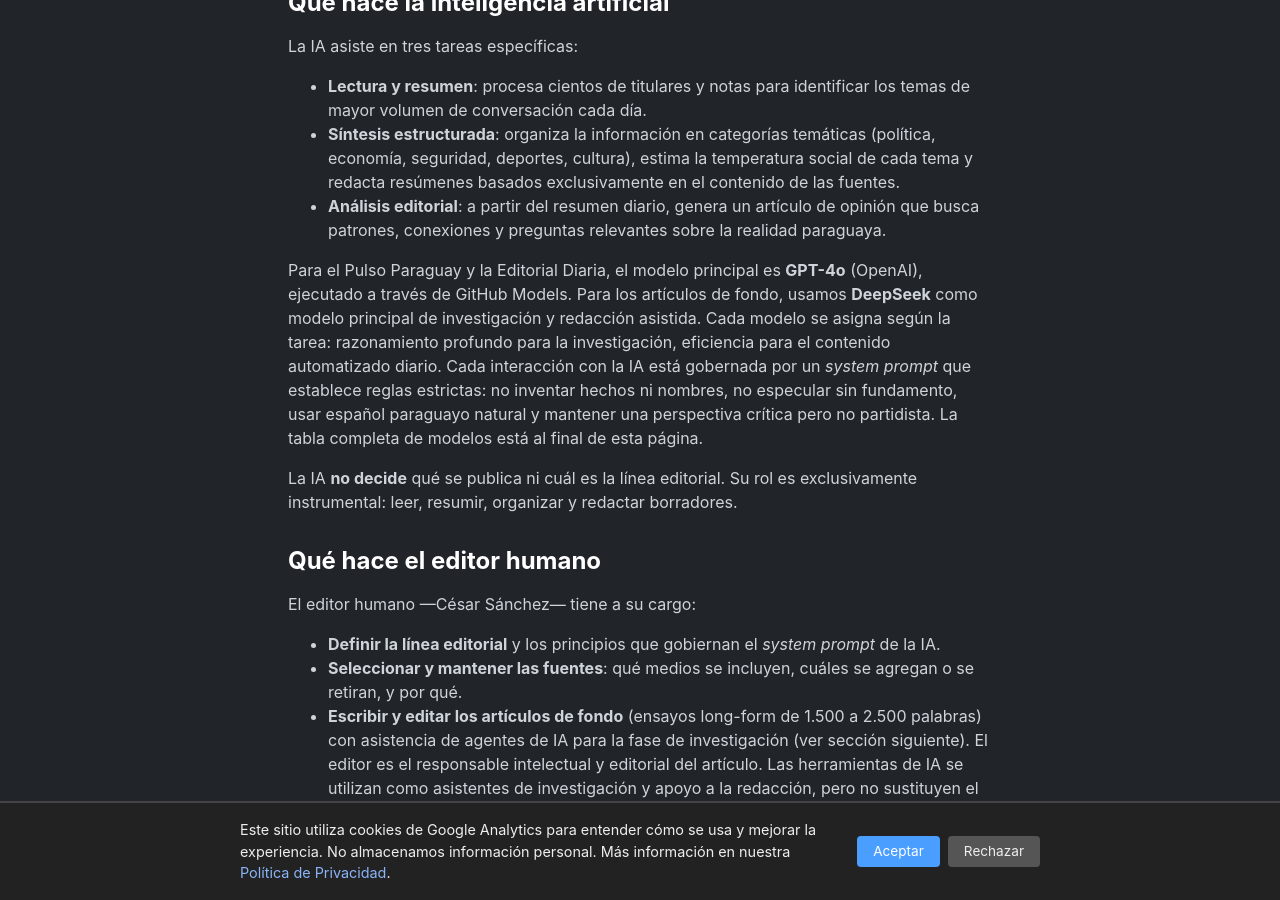
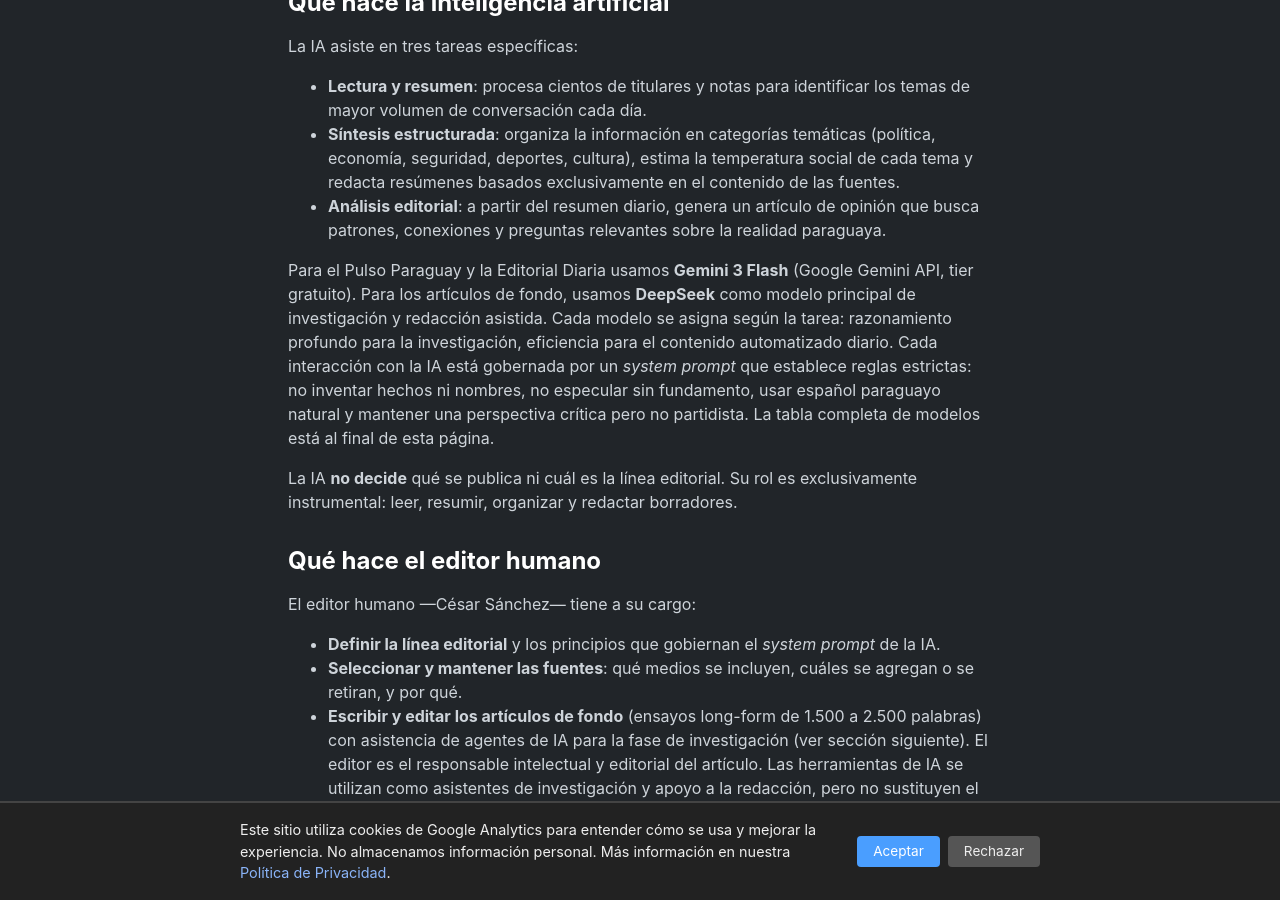
Before and after one commit to miravosqueinteresante/muchotexto.net, a Jekyll site: the page built from como-trabajamos.markdown, in a window 1280 px wide and 900 px high, scrolled down 731 px. Built offline with Jekyll 4.4.1, drawn with Linux system fonts in a browser that asks for light colours; some of the changed text lies outside the part shown.

Commit message:
docs: actualiza estrategia SEO y /como-trabajamos con migracion GitHub Models→Gemini

```diff
--- a/como-trabajamos.markdown
+++ b/como-trabajamos.markdown
@@ -22,7 +22,7 @@
 - **Síntesis estructurada**: organiza la información en categorías temáticas (política, economía, seguridad, deportes, cultura), estima la temperatura social de cada tema y redacta resúmenes basados exclusivamente en el contenido de las fuentes.
 - **Análisis editorial**: a partir del resumen diario, genera un artículo de opinión que busca patrones, conexiones y preguntas relevantes sobre la realidad paraguaya.
 
-Para el Pulso Paraguay y la Editorial Diaria, el modelo principal es **GPT-4o** (OpenAI), ejecutado a través de GitHub Models. Para los artículos de fondo, usamos **DeepSeek** como modelo principal de investigación y redacción asistida. Cada modelo se asigna según la tarea: razonamiento profundo para la investigación, eficiencia para el contenido automatizado diario. Cada interacción con la IA está gobernada por un _system prompt_ que establece reglas estrictas: no inventar hechos ni nombres, no especular sin fundamento, usar español paraguayo natural y mantener una perspectiva crítica pero no partidista. La tabla completa de modelos está al final de esta página.
+Para el Pulso Paraguay y la Editorial Diaria usamos **Gemini 3 Flash** (Google Gemini API, tier gratuito). Para los artículos de fondo, usamos **DeepSeek** como modelo principal de investigación y redacción asistida. Cada modelo se asigna según la tarea: razonamiento profundo para la investigación, eficiencia para el contenido automatizado diario. Cada interacción con la IA está gobernada por un _system prompt_ que establece reglas estrictas: no inventar hechos ni nombres, no especular sin fundamento, usar español paraguayo natural y mantener una perspectiva crítica pero no partidista. La tabla completa de modelos está al final de esta página.
 
 La IA **no decide** qué se publica ni cuál es la línea editorial. Su rol es exclusivamente instrumental: leer, resumir, organizar y redactar borradores.
 
@@ -77,10 +77,9 @@
 | Modelo | Uso principal |
 |---|---|
 | **DeepSeek** | Investigación con agentes, razonamiento analítico y redacción asistida de artículos de fondo |
+| **Gemini 3 Flash** | Generación automatizada de Pulso Paraguay y Editorial Diaria (vía Google Gemini API, tier gratuito) |
 | **MiniMax** | Procesamiento de contenido y tareas de síntesis |
 | **Qwen** | Asistencia en desarrollo, mantenimiento del sitio y validación de código |
-| **GPT-4o** | Generación automatizada de Editorial Diaria (vía GitHub Models) |
-| **GPT-4o-mini** | Generación automatizada de Pulso Paraguay, FAQ auto-generator (vía GitHub Models) |
 
 La combinación de múltiples modelos permite aprovechar las fortalezas de cada uno: razonamiento profundo para la investigación, eficiencia para el contenido automatizado diario, y capacidad de desarrollo para el mantenimiento técnico del sitio.
 
```
Also changed, not shown: other parts of como-trabajamos.markdown (+1 -1 lines), estrategia-seo-unificada-muchotexto.md (+10 -10 lines).
